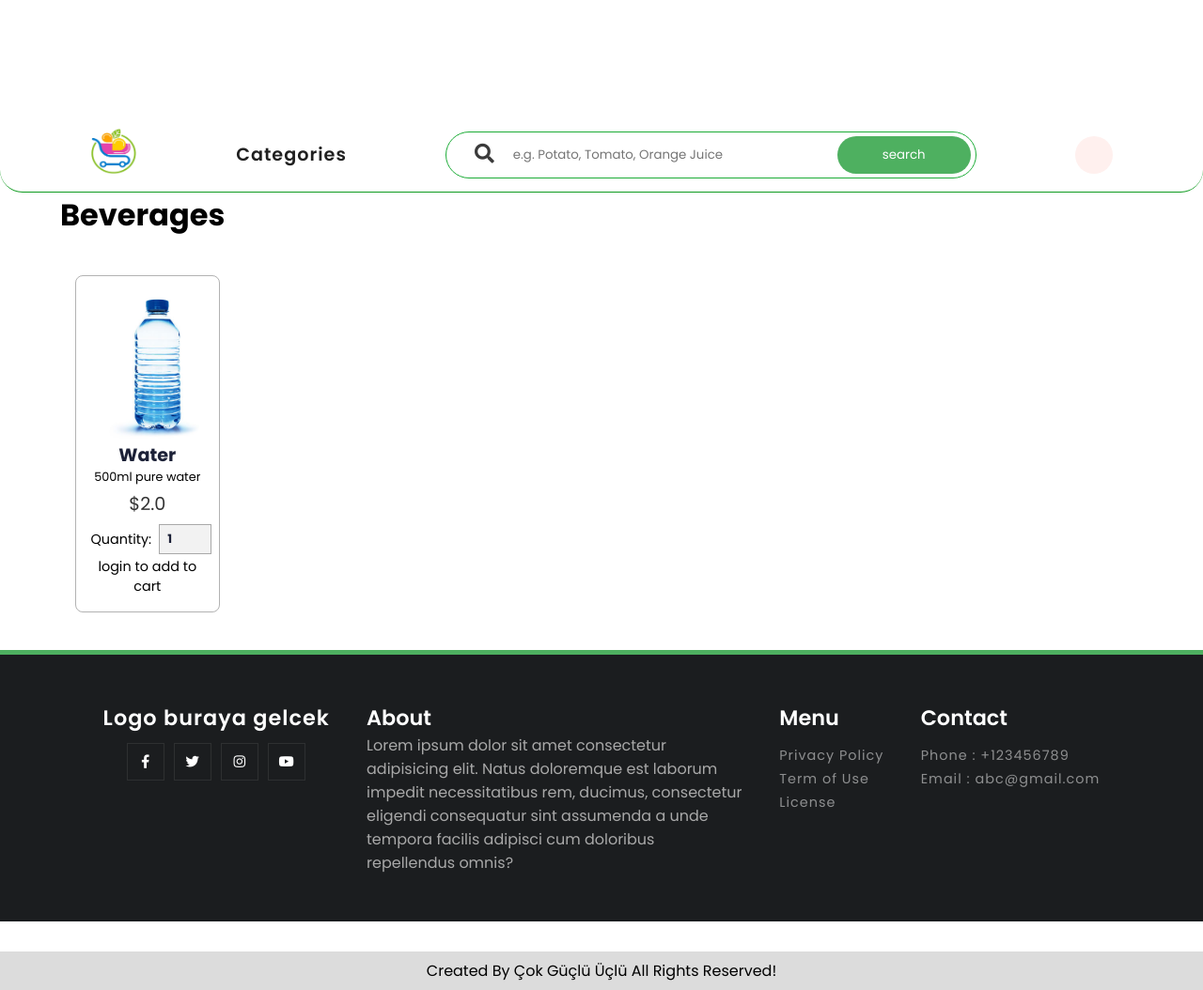
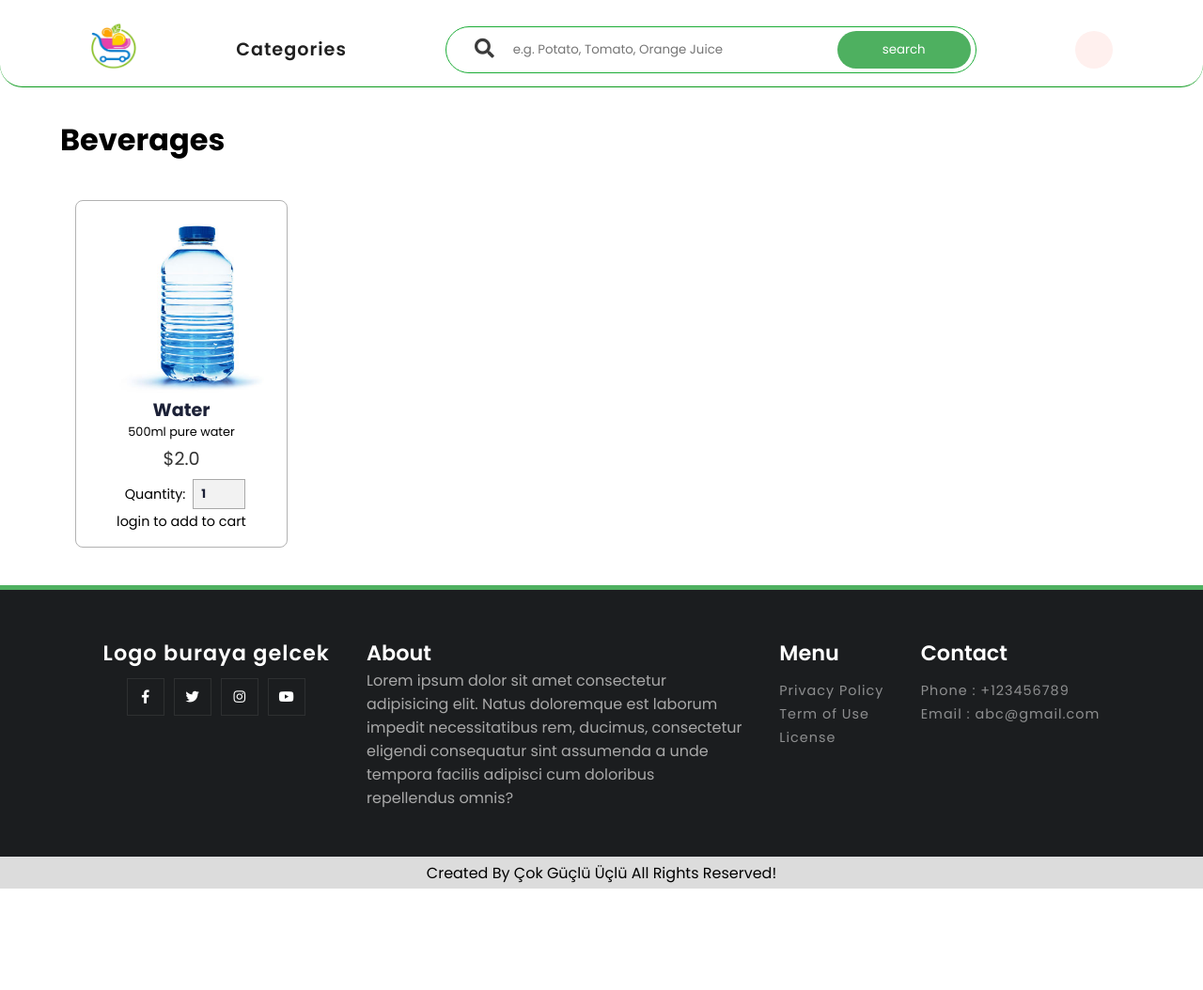
Before and after one commit to abdulkadiroksuz/Supermarket_Web_App, a Django app: a page that uses market/templates/layout.html in a window 1280 px wide. Shown: the whole page at 94% size. After the commit the page ends 946 px from the top, so only its background shows below. Run offline with Django 4.2, Linux system fonts and the light colour scheme; data comes from the database, SQL or seed files in the repository; some libraries are stand-ins or nearby versions.

Commit message:
redesign some css

```diff
--- a/market/core/static/css/base.css
+++ b/market/core/static/css/base.css
@@ -26,7 +26,7 @@ a {
 
 body {
     margin: 0px;
-    margin-top: 7rem;
+    margin-top: 0px;
     padding: 0px;
     font-family: poppins;
 }
@@ -47,6 +47,7 @@ body {
     padding-bottom: 0.7rem;
     padding-left: 6rem;
     padding-right: 6rem;
+    margin-bottom: 2rem;
     max-width: 100%;
     width: 100%;
     background-color: #fff;
@@ -302,9 +303,10 @@ footer {
 }
 
 .credit {
-    margin-top: 2rem;
+    display: block;
+    width: 100%;
     text-transform: capitalize;
-    padding: 0.5rem;
+    padding: 0.3rem;
     background: #dcdcdc;
     text-align: center;
 }
--- a/market/item/static/css/category.css
+++ b/market/item/static/css/category.css
@@ -5,18 +5,22 @@
     padding-left: 5rem;
     padding-right: 5rem;
     margin: 40px 0px;
+    justify-content: flex-start;
+    align-items: stretch;
 }
 
 .product-container .product-box {
-    width: 12vw;
     display: flex;
     flex-direction: column;
+    flex-wrap: nowrap;
+    align-content: center;
+    justify-content: space-evenly;
+    align-items: center;
     text-align: center;
     padding: 1rem;
     border: .05rem solid rgba(0, 0, 0, .3);
     border-radius: .5rem;
     overflow: hidden;
-
     position: relative;
 }
 
@@ -29,7 +33,8 @@
 }
 
 .product-container .product-box img {
-    height: 10rem;
+    height: 12rem;
+    width: 12rem;
 }
 
 .product-container .product-box .icons {
```
Also changed, not shown: market/core/static/css/index.css (+12 -6 lines).
